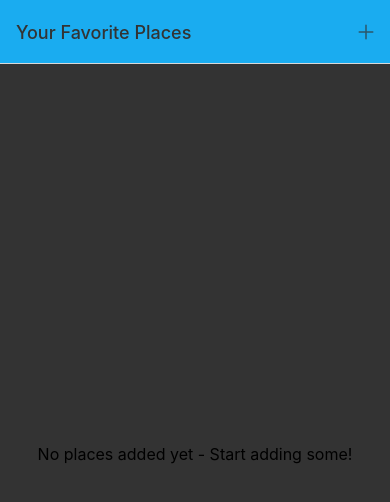
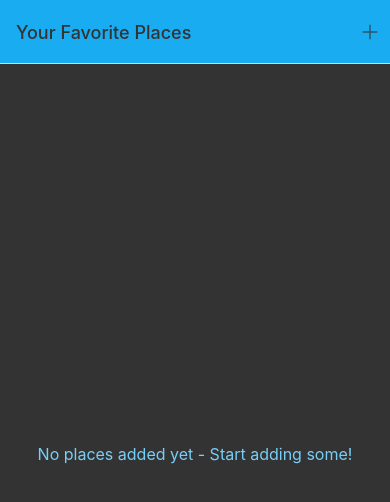
Before and after one commit to NikolaMilinkovic/rn-favorite-places, a React Native app: screen /AllPlaces in a window 390 px wide. Shown: the top 502 px of the page. Built offline with nearby package versions, Linux system fonts and the light colour scheme.

Commit message:
Add basic styling to PlacesList

```diff
--- a/components/places/PlacesList.js
+++ b/components/places/PlacesList.js
@@ -1,6 +1,7 @@
 import React from 'react'
 import { FlatList, StyleSheet, View, Text } from 'react-native'
 import PlaceItem from './PlaceItem'
+import { Colors } from '../../constants/colors'
 
 function PlacesList({ places }) {
   if(!places || places.length === 0){
@@ -28,7 +29,8 @@ const styles = StyleSheet.create({
     alignItems: 'center'
   },
   fallbackText: {
-    fontSize: 16
+    fontSize: 16,
+    color: Colors.primary200
   },
 })
 
--- a/components/ui/IconButton.js
+++ b/components/ui/IconButton.js
@@ -20,7 +20,6 @@ function IconButton({icon, size, color, onPress}) {
 const styles = StyleSheet.create({
   button: {
     padding: 8,
-    margin: 4,
     justifyContent: 'center',
     alignItems: 'center',
   },
```
